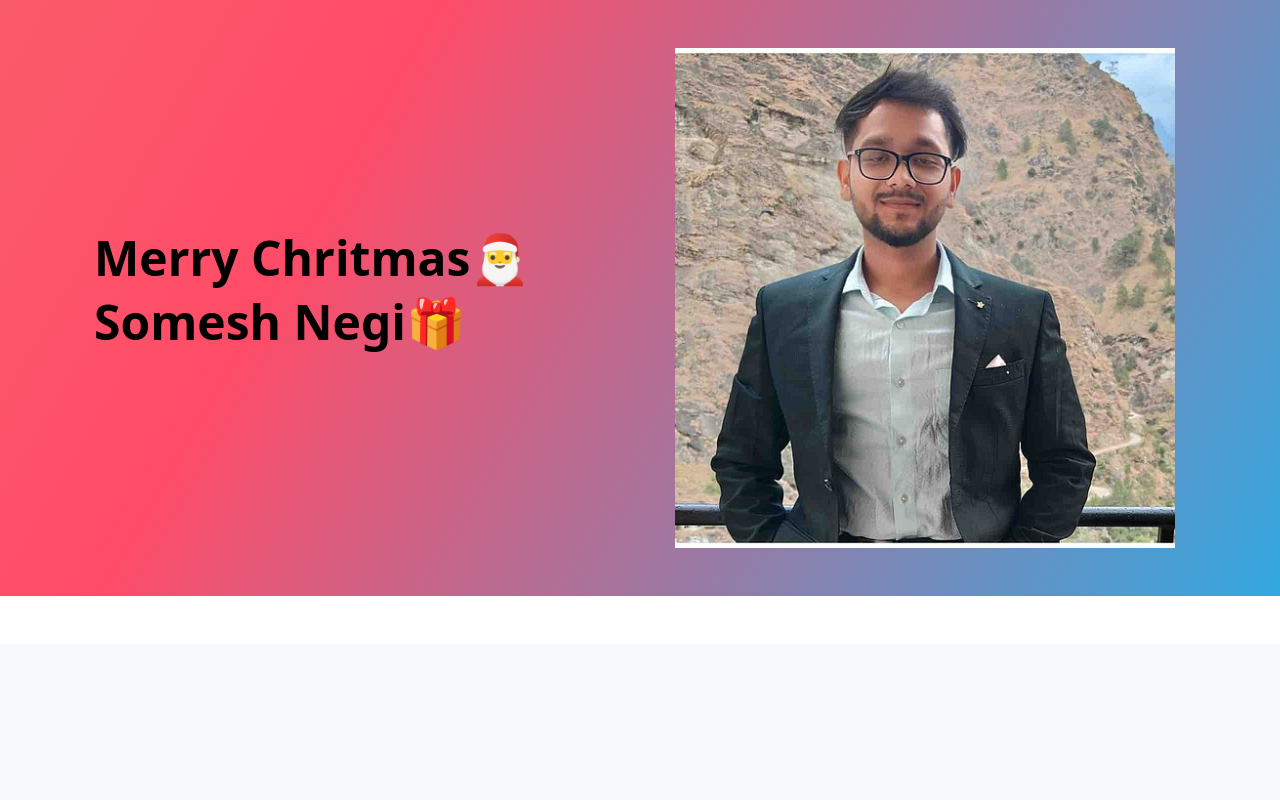
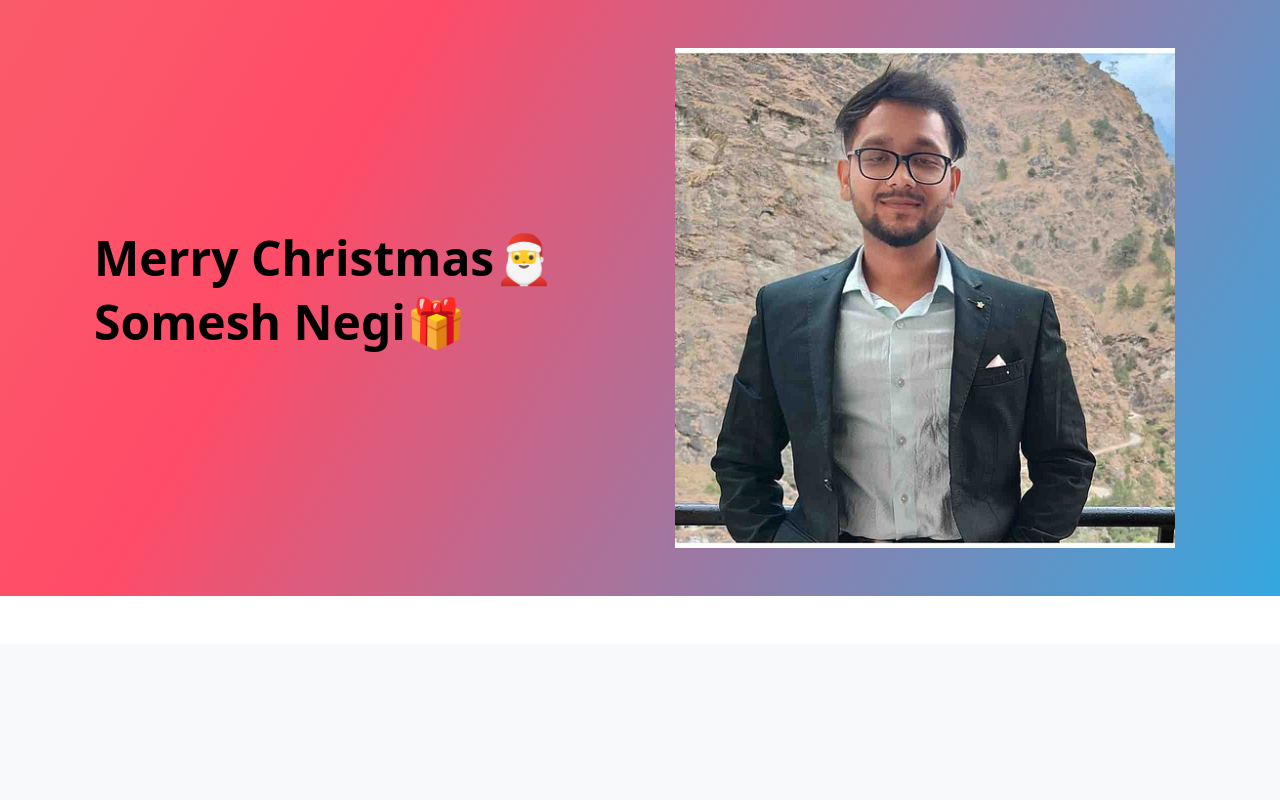
Before and after one commit to Adityasaxena1/somesh-gift, a plain HTML site: page index.html in a window 1280 px wide. Shown: the top 800 px of the page. Drawn offline with nearby package versions, Linux system fonts and the light colour scheme.

Commit message:
Update index.html

```diff
--- a/index.html
+++ b/index.html
@@ -28,7 +28,7 @@
           </div>
           <div class="col-lg-6">
             <h1 class="display-5 fw-bold text-body-emphasis lh-1 mb-3">
-              Merry Chritmas🎅
+              Merry Christmas🎅
             </h1>
 
             <div class="d-grid gap-2 d-md-flex justify-content-md-start"></div>
```
